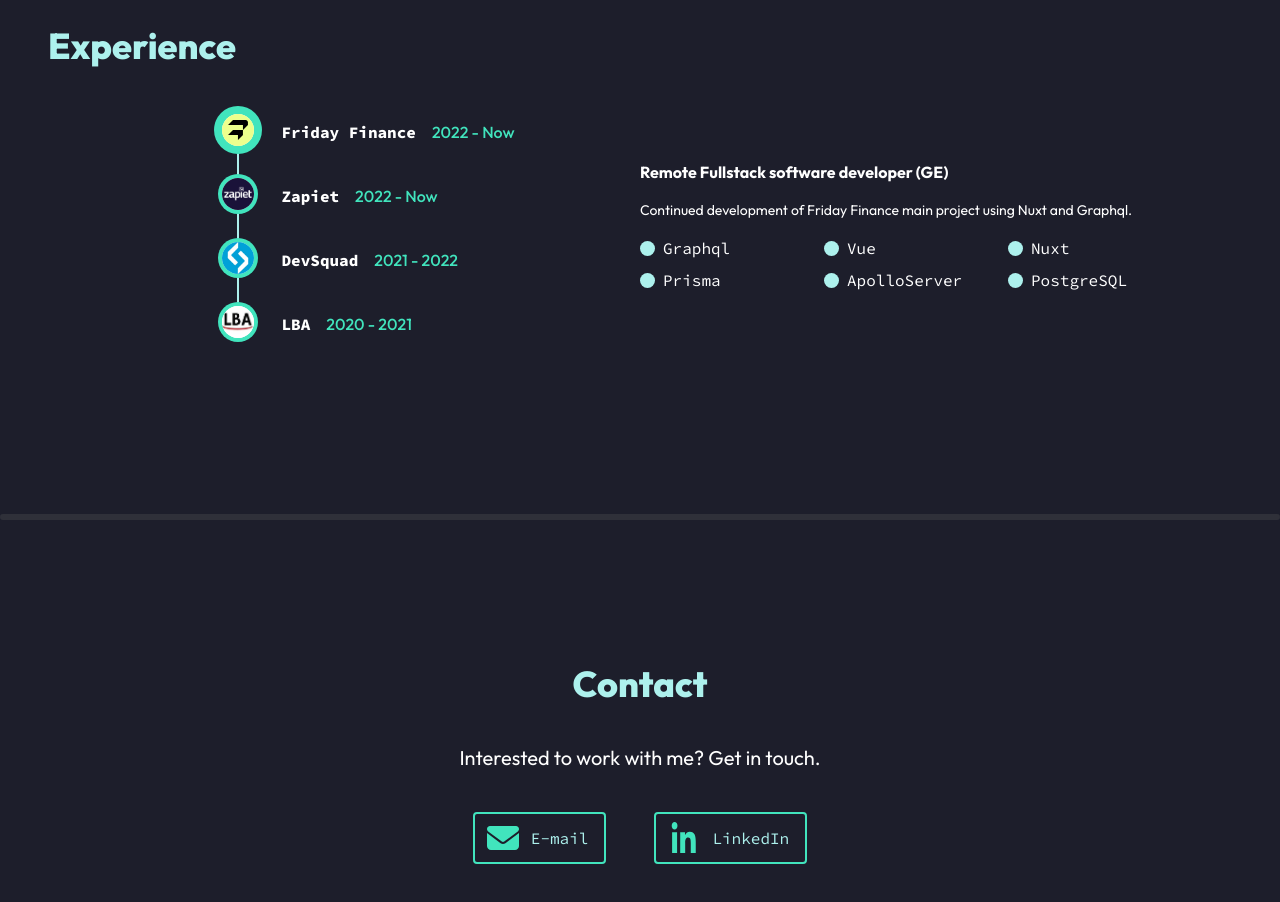
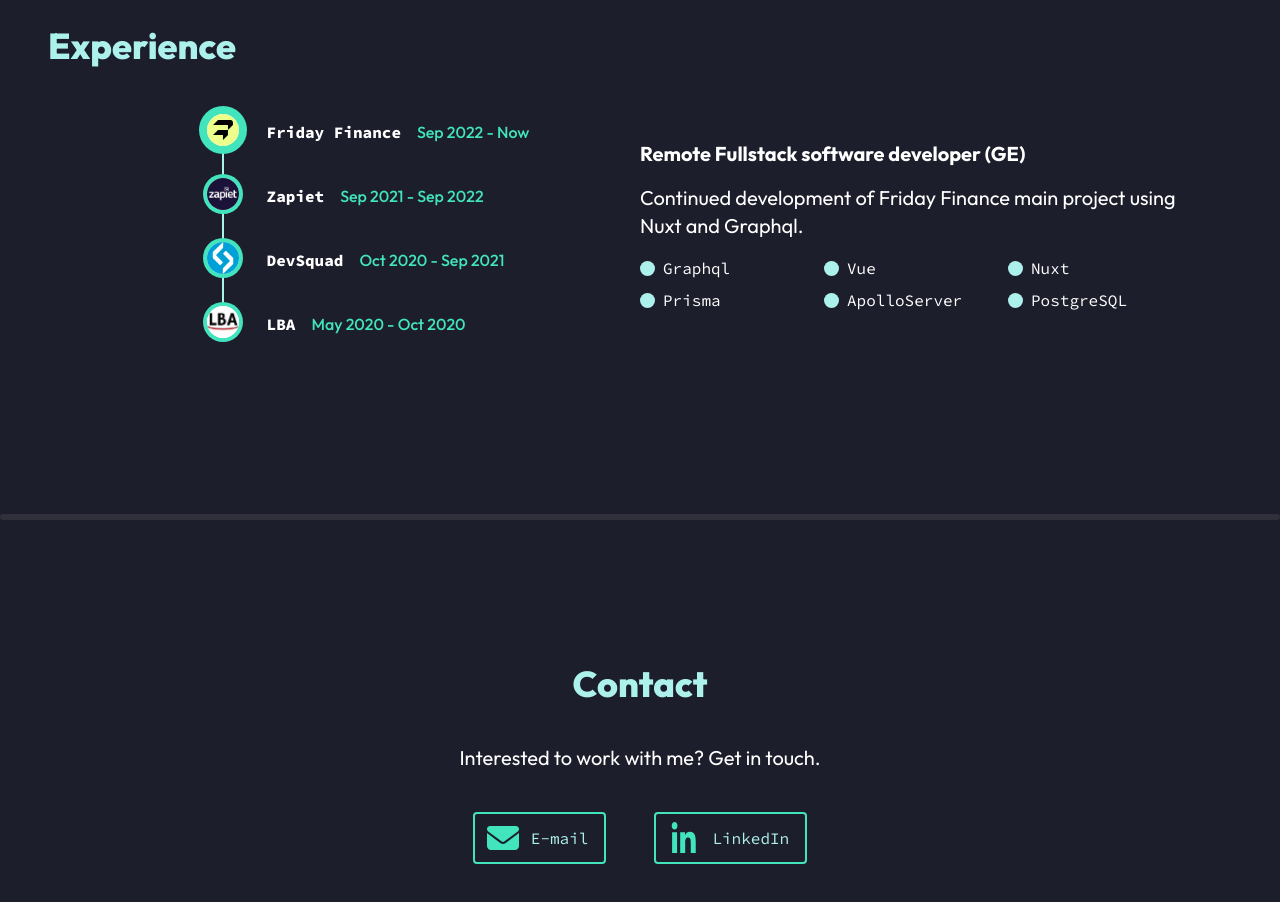
Before and after one commit to JoaoGabrielAlves/portfolio2.0, a Vue app: page / in a window 1280 px wide. Shown: the part 1400-2302 px from the top of the page. Built offline with nearby package versions, Linux system fonts and the light colour scheme.

Commit message:
feat: improving experience informations and style

```diff
--- a/src/components/JExperience.vue
+++ b/src/components/JExperience.vue
@@ -54,11 +54,11 @@
       </div>
     </nav>
     <div class="w-full min-h-full mt-4 lg:mt-0">
-      <h3 class="inline font-outfit font-bold text-white">
+      <h3 class="inline font-outfit text-xl font-bold text-white">
         {{ jobs[selectedJob].title }}
       </h3>
 
-      <p class="font-outfit font-normal text-sm mt-4 text-white">
+      <p class="font-outfit font-normal text-xl mt-4 text-white">
         {{ jobs[selectedJob].description }}
       </p>
 
@@ -107,7 +107,7 @@
     title: "Remote Fullstack software developer (GE)",
     description:
       "Continued development of Friday Finance main project using Nuxt and Graphql.",
-    period: "2022 - Now",
+    period: "Sep 2022 - Now",
     skills: ["Graphql", "Vue", "Nuxt", "Prisma", "ApolloServer", "PostgreSQL"],
   },
   {
@@ -116,7 +116,7 @@
     title: "Remote full stack software developer (UK)",
     description:
       "Build Shopify apps using React and Laravel APIs integrated Shopify APIs.",
-    period: "2022 - Now",
+    period: "Sep 2021 - Sep 2022",
     skills: ["APIs", "Laravel", "Typescript", "React", "MySQL", "Bootstrap"],
   },
   {
@@ -125,7 +125,7 @@
     title: "Remote full stack software developer (USA)",
     description:
       "Build multiple projects for DevsQuad clients using TALL stack along side frontend frameworks like React and Vue.",
-    period: "2021 - 2022",
+    period: "Oct 2020 - Sep 2021",
     skills: [
       "Laravel",
       "TailwindCSS",
@@ -141,7 +141,7 @@
     title: "Remote full stack web developer (BR)",
     description:
       "Continued development of the LBA - Diligências Jurídicas web site using TALL stack.",
-    period: "2020 - 2021",
+    period: "May 2020 - Oct 2020",
     skills: [
       "Laravel",
       "TailwindCSS",
```
